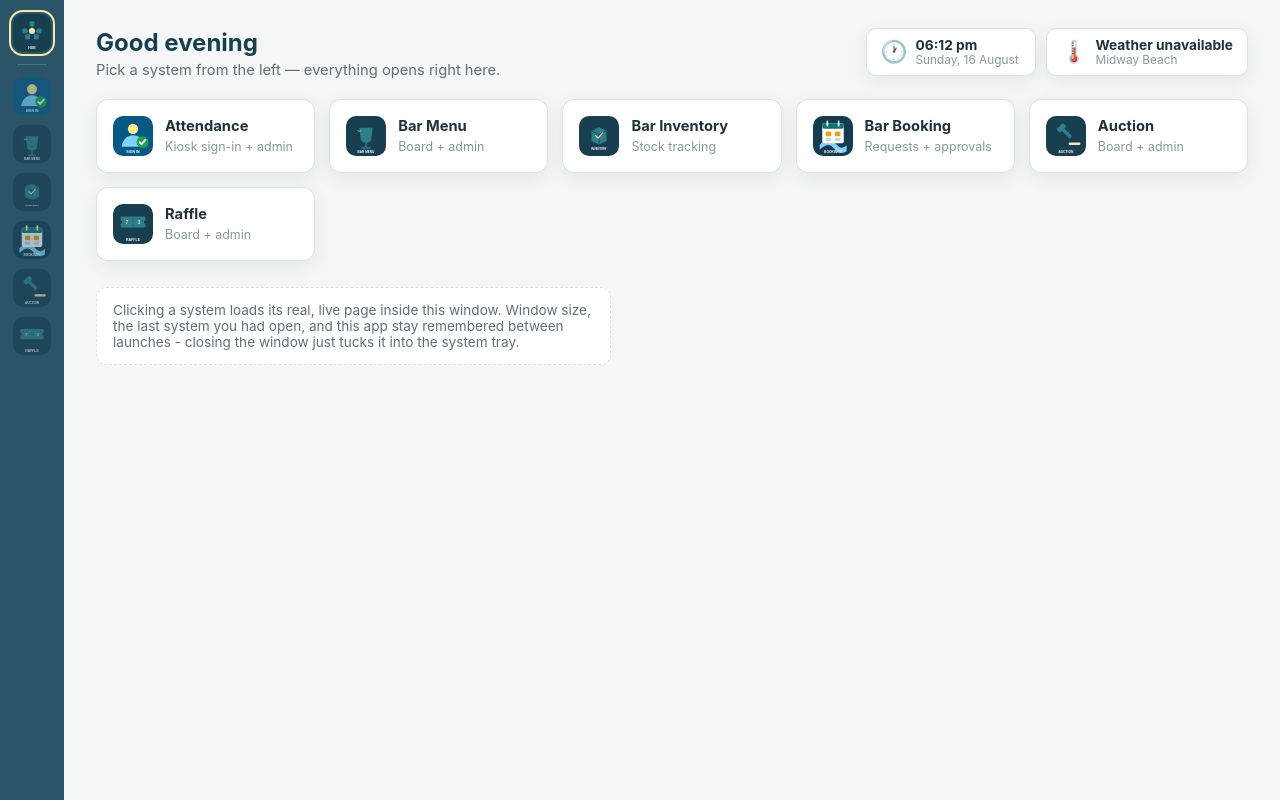
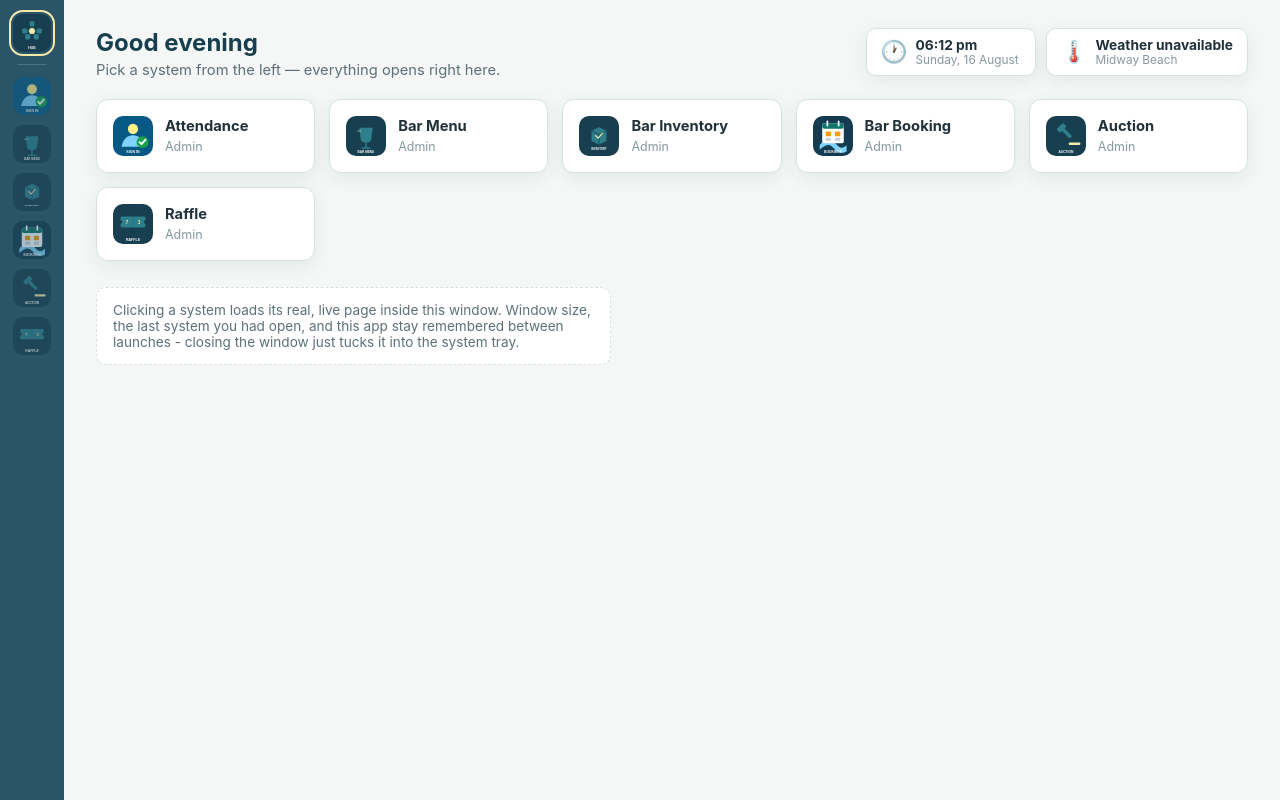
Before and after one commit to midwaysurfbar/mslsc-shell, an Electron app: page renderer/index.html in a window 1280 px wide. Drawn offline with Linux system fonts and the light colour scheme; no server answers.

Commit message:
Point every system straight to its admin area, not the public board/kiosk
The public/kiosk views already run on their own dedicated always-on
PCs (venue kiosk, Bar Menu display) - this shell is specifically for
management access, so there's no reason to duplicate those here.
Bar Inventory unchanged (its PIN gate sits right at the root, no
separate /admin route exists).

Co-Authored-By: Claude Sonnet 5 <noreply@anthropic.com>

```diff
--- a/renderer/index.html
+++ b/renderer/index.html
@@ -208,12 +208,12 @@
     </div>
 
     <div class="grid">
-      <div class="card" data-id="attendance"><img src="../assets/icons/icon-attendance.svg" alt="" /><div><b>Attendance</b><span>Kiosk sign-in + admin</span></div></div>
-      <div class="card" data-id="barmenu"><img src="../assets/icons/icon-barmenu.svg" alt="" /><div><b>Bar Menu</b><span>Board + admin</span></div></div>
-      <div class="card" data-id="barinventory"><img src="../assets/icons/icon-barinventory.svg" alt="" /><div><b>Bar Inventory</b><span>Stock tracking</span></div></div>
-      <div class="card" data-id="barbooking"><img src="../assets/icons/icon-bar-booking.svg" alt="" /><div><b>Bar Booking</b><span>Requests + approvals</span></div></div>
-      <div class="card" data-id="auction"><img src="../assets/icons/icon-auction.svg" alt="" /><div><b>Auction</b><span>Board + admin</span></div></div>
-      <div class="card" data-id="raffle"><img src="../assets/icons/icon-raffle.svg" alt="" /><div><b>Raffle</b><span>Board + admin</span></div></div>
+      <div class="card" data-id="attendance"><img src="../assets/icons/icon-attendance.svg" alt="" /><div><b>Attendance</b><span>Admin</span></div></div>
+      <div class="card" data-id="barmenu"><img src="../assets/icons/icon-barmenu.svg" alt="" /><div><b>Bar Menu</b><span>Admin</span></div></div>
+      <div class="card" data-id="barinventory"><img src="../assets/icons/icon-barinventory.svg" alt="" /><div><b>Bar Inventory</b><span>Admin</span></div></div>
+      <div class="card" data-id="barbooking"><img src="../assets/icons/icon-bar-booking.svg" alt="" /><div><b>Bar Booking</b><span>Admin</span></div></div>
+      <div class="card" data-id="auction"><img src="../assets/icons/icon-auction.svg" alt="" /><div><b>Auction</b><span>Admin</span></div></div>
+      <div class="card" data-id="raffle"><img src="../assets/icons/icon-raffle.svg" alt="" /><div><b>Raffle</b><span>Admin</span></div></div>
     </div>
 
     <div class="hint">Clicking a system loads its real, live page inside this window. Window size, the last system you had open, and this app stay remembered between launches - closing the window just tucks it into the system tray.</div>
```
Also changed, not shown: main.js (+10 -5 lines).
